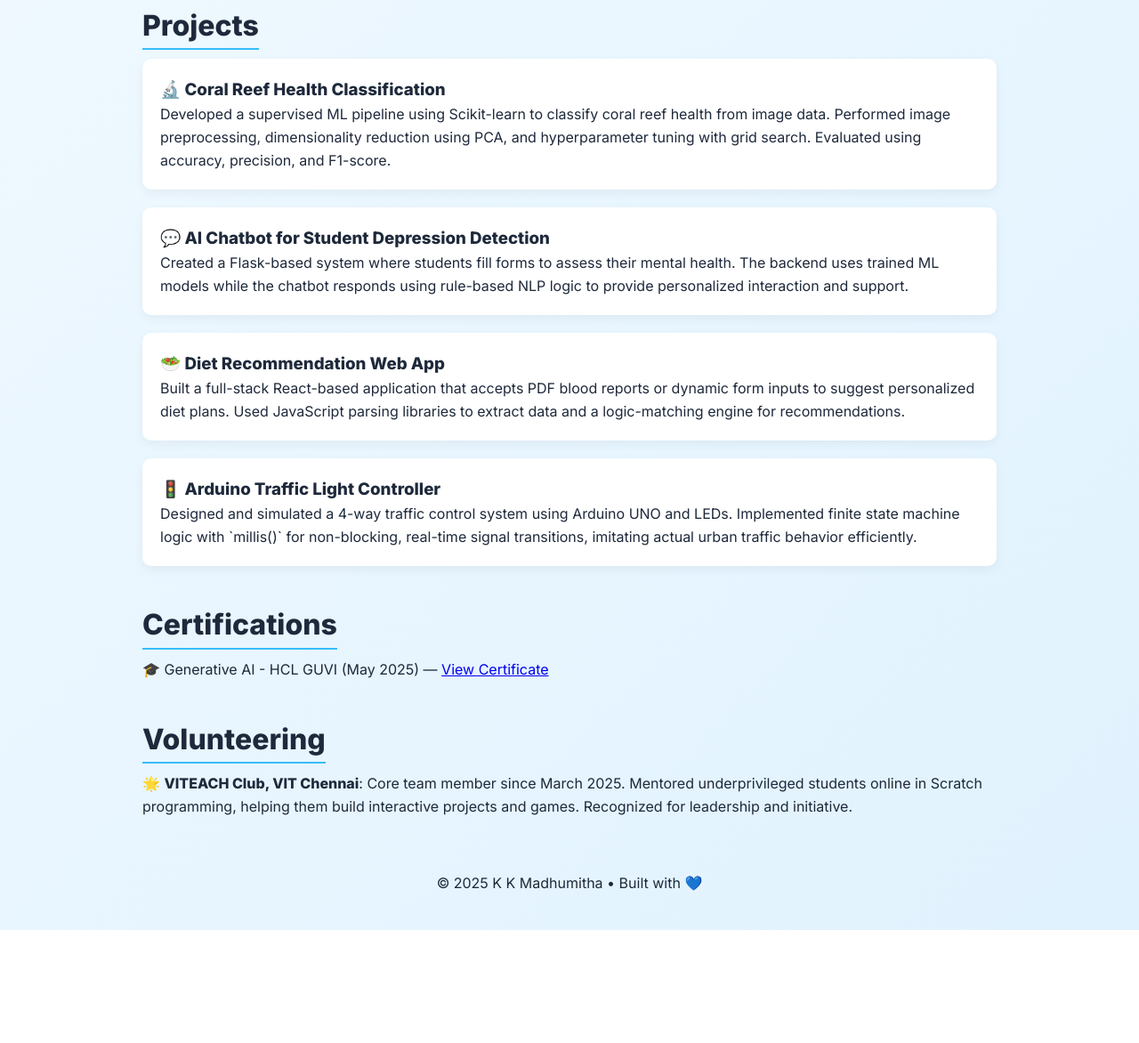
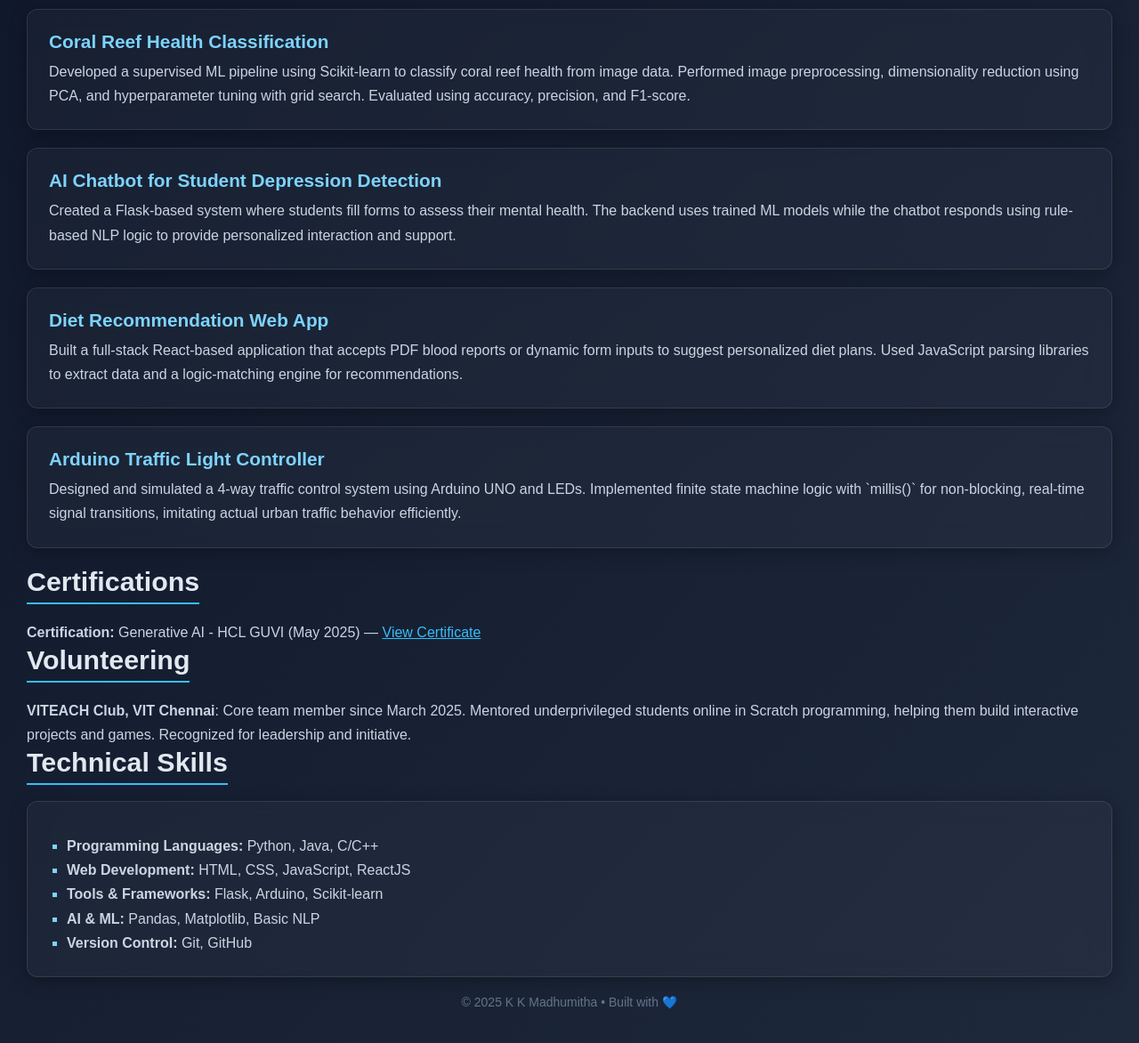
Before and after one commit to madhumithakk01/Portfolio, a plain HTML site: page Portfolio.html in a window 1280 px wide. Shown: the part 212-1384 px from the top of the page at 89% size. Before the commit the page ends 1257 px from the top, so only its background shows below. Drawn offline with Linux system fonts and the light colour scheme.

Commit message:
color & emojis

```diff
--- a/Portfolio.html
+++ b/Portfolio.html
@@ -6,37 +6,110 @@
   <title>K K Madhumitha | Portfolio</title>
   <link rel="stylesheet" href="https://fonts.googleapis.com/css2?family=Inter:wght@400;600;800&display=swap">
   <style>
-    * { box-sizing: border-box; margin: 0; padding: 0; }
+  * {
+    box-sizing: border-box;
+    margin: 0;
+    padding: 0;
+  }
+
   body {
-      font-family: 'Inter', sans-serif;
-      background: linear-gradient(to bottom right, #f0f9ff, #e0f2fe);
-      color: #1e293b;
-      line-height: 1.6;
-      padding: 20px;
+    font-family: 'Poppins', sans-serif;
+    background: linear-gradient(to bottom right, #0f172a, #1e293b);
+    color: #f1f5f9;
+    padding: 30px;
   }
+
+  h1 {
+    font-size: 3rem;
+    font-weight: 800;
+    color: #7dd3fc;
+    text-align: center;
+  }
+
+  h2 {
+    font-size: 2rem;
+    color: #e2e8f0;
+    border-bottom: 2px solid #38bdf8;
+    display: inline-block;
+    margin-bottom: 20px;
+  }
+
   header, footer {
     text-align: center;
-      padding: 20px 0;
+    margin-bottom: 40px;
   }
-    h1 { font-size: 2.5rem; font-weight: 800; }
-    h2 { font-size: 2rem; margin-bottom: 10px; border-bottom: 2px solid #38bdf8; display: inline-block; }
-    section { margin: 40px 0; }
-    .contact a { margin: 0 10px; text-decoration: none; color: #0284c7; }
+
+  .contact a {
+    margin: 0 10px;
+    text-decoration: none;
+    color: #94a3b8;
+    font-weight: 500;
+  }
+
+  .section {
+    max-width: 960px;
+    margin: 0 auto 60px;
+  }
+
   .card {
-      background: white;
-      border-radius: 10px;
-      padding: 20px;
-      box-shadow: 0 4px 12px rgba(0,0,0,0.05);
+    background: rgba(255, 255, 255, 0.03);
+    border: 1px solid rgba(255, 255, 255, 0.1);
+    border-radius: 12px;
+    padding: 24px;
     margin-bottom: 20px;
+    backdrop-filter: blur(12px);
+    box-shadow: 0 4px 20px rgba(0, 0, 0, 0.3);
     transition: transform 0.2s ease;
   }
+
   .card:hover {
-      transform: translateY(-5px);
+    transform: scale(1.02);
   }
-    @media (min-width: 768px) {
-      .container { max-width: 960px; margin: auto; }
+
+  .card h3 {
+    font-size: 1.3rem;
+    font-weight: 600;
+    color: #7dd3fc;
+    margin-bottom: 8px;
+  }
+
+  .card p {
+    color: #cbd5e1;
+  }
+
+  ul {
+  margin-top: 12px;
+  padding-left: 24px;
+}
+section h2 {
+  font-size: 1.9rem;
+  font-weight: 700;
+  margin-bottom: 18px;
+  padding-bottom: 6px;
+  border-bottom: 2px solid #38bdf8;
+  color: #e2e8f0;
+}
+
+  section p, li {
+  font-size: 1rem;
+  color: #cbd5e1;
+  line-height: 1.7;
+}
+
+  footer p {
+    font-size: 0.875rem;
+    color: #64748b;
+  }
+
+  a {
+    color: #38bdf8;
+  }
+
+  .card ul li::marker {
+  color: #7dd3fc;
 }
 </style>
+
 </head>
 <body>
   <div class="container">
@@ -54,35 +127,49 @@
       <h2>Projects</h2>
 
       <div class="card">
-        <h3>🔬 Coral Reef Health Classification</h3>
+        <h3>Coral Reef Health Classification</h3>
         <p>Developed a supervised ML pipeline using Scikit-learn to classify coral reef health from image data. Performed image preprocessing, dimensionality reduction using PCA, and hyperparameter tuning with grid search. Evaluated using accuracy, precision, and F1-score.</p>
       </div>
 
       <div class="card">
-        <h3>💬 AI Chatbot for Student Depression Detection</h3>
+        <h3>AI Chatbot for Student Depression Detection</h3>
         <p>Created a Flask-based system where students fill forms to assess their mental health. The backend uses trained ML models while the chatbot responds using rule-based NLP logic to provide personalized interaction and support.</p>
       </div>
 
       <div class="card">
-        <h3>🥗 Diet Recommendation Web App</h3>
+        <h3>Diet Recommendation Web App</h3>
         <p>Built a full-stack React-based application that accepts PDF blood reports or dynamic form inputs to suggest personalized diet plans. Used JavaScript parsing libraries to extract data and a logic-matching engine for recommendations.</p>
       </div>
 
       <div class="card">
-        <h3>🚦 Arduino Traffic Light Controller</h3>
+        <h3>Arduino Traffic Light Controller</h3>
         <p>Designed and simulated a 4-way traffic control system using Arduino UNO and LEDs. Implemented finite state machine logic with `millis()` for non-blocking, real-time signal transitions, imitating actual urban traffic behavior efficiently.</p>
       </div>
     </section>
 
     <section>
       <h2>Certifications</h2>
-      <p>🎓 Generative AI - HCL GUVI (May 2025) — <a href="https://www.guvi.in/verify-certificate?id=Nb71DHu5n37X0457G7" target="_blank">View Certificate</a></p>
+      <p><span style="font-weight:600;">Certification:</span> Generative AI - HCL GUVI (May 2025) — <a href="https://www.guvi.in/verify-certificate?id=Nb71DHu5n37X0457G7" target="_blank">View Certificate</a></p>
     </section>
 
     <section>
       <h2>Volunteering</h2>
-      <p>🌟 <strong>VITEACH Club, VIT Chennai</strong>: Core team member since March 2025. Mentored underprivileged students online in Scratch programming, helping them build interactive projects and games. Recognized for leadership and initiative.</p>
+      <p><strong>VITEACH Club, VIT Chennai</strong>: Core team member since March 2025. Mentored underprivileged students online in Scratch programming, helping them build interactive projects and games. Recognized for leadership and initiative.</p>
     </section>
+
+    <section>
+  <h2>Technical Skills</h2>
+  <div class="card">
+    <ul style="list-style: square; padding-left: 20px;">
+      <li><strong>Programming Languages:</strong> Python, Java, C/C++</li>
+      <li><strong>Web Development:</strong> HTML, CSS, JavaScript, ReactJS</li>
+      <li><strong>Tools & Frameworks:</strong> Flask, Arduino, Scikit-learn</li>
+      <li><strong>AI & ML:</strong> Pandas, Matplotlib, Basic NLP</li>
+      <li><strong>Version Control:</strong> Git, GitHub</li>
+    </ul>
+  </div>
+</section>
+
 
     <footer>
       <p>© 2025 K K Madhumitha • Built with 💙</p>
```
Lines whose indentation alone changed are shown as unchanged.
